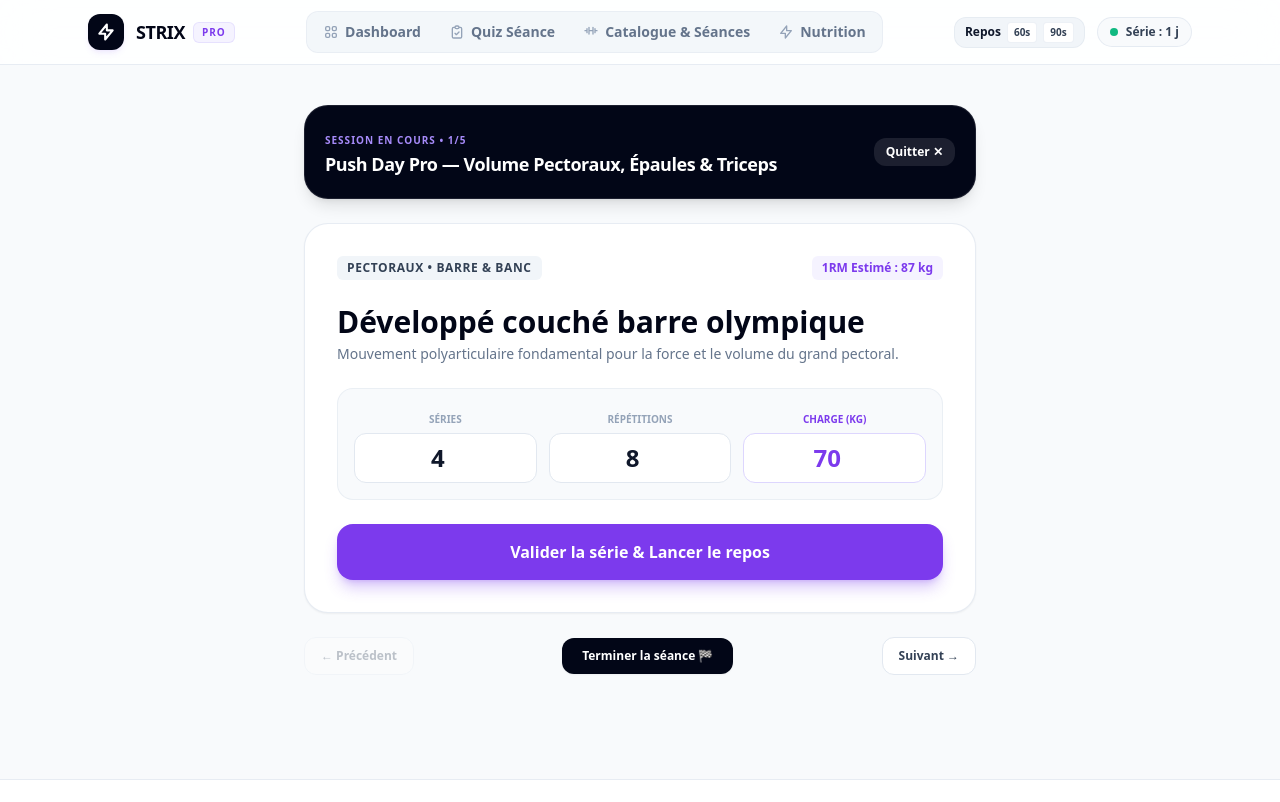
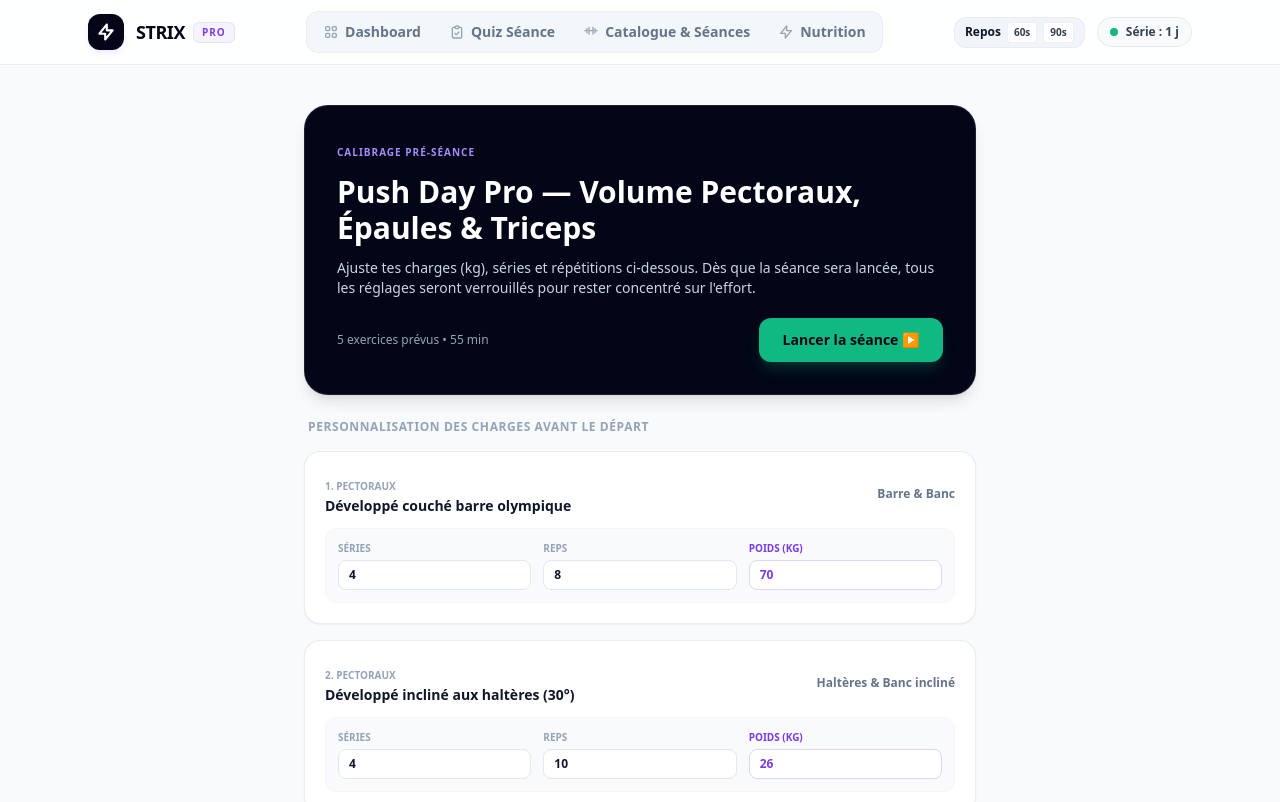
Before and after one commit to louismarembaud035-source/strix, a Next.js app: page /workout in a window 1280 px wide. Shown: the top 802 px of the page. Built offline with nearby package versions, Linux system fonts and the light colour scheme.

Commit message:
Update page.tsx

```diff
--- a/app/workout/page.tsx
+++ b/app/workout/page.tsx
@@ -14,13 +14,6 @@ interface CustomPerf {
   sets: number;
   reps: number;
   weight: number;
-}
-
-interface PersonalRecord {
-  weight: number;
-  reps: number;
-  oneRepMax: number;
-  date: string;
 }
 
 function calculate1RM(weight: number, reps: number): number {
@@ -45,7 +38,7 @@ function playBeepSound() {
     osc.start();
     osc.stop(ctx.currentTime + 0.35);
   } catch {
-    // Navigateurs sans Web Audio support
+    // Ignore les environnements sans support Web Audio
   }
 }
 
@@ -61,12 +54,16 @@ function WorkoutPlayerContent() {
   const sessionId = searchParams.get('session');
 
   const [session, setSession] = useState<WorkoutSession | null>(null);
+  const [perfs, setPerfs] = useState<Record<number, CustomPerf>>({});
+
+  // Contrôle du cycle de séance
+  const [isSessionStarted, setIsSessionStarted] = useState<boolean>(false);
+  const [isSessionFinished, setIsSessionFinished] = useState<boolean>(false);
   const [currentIndex, setCurrentIndex] = useState<number>(0);
-  const [completedIds, setCompletedIds] = useState<number[]>([]);
-  const [perfs, setPerfs] = useState<Record<number, CustomPerf>>({});
-  const [records, setRecords] = useState<Record<number, PersonalRecord>>({});
+  const [currentSet, setCurrentSet] = useState<number>(1);
+  const [completedExercisesCount, setCompletedExercisesCount] = useState<number>(0);
 
-  // Chronomètre de repos
+  // Chronomètre de repos automatique
   const [restSeconds, setRestSeconds] = useState<number>(0);
   const [restRunning, setRestRunning] = useState<boolean>(false);
 
@@ -79,24 +76,6 @@ function WorkoutPlayerContent() {
     if (savedPerfs) {
       try {
         setPerfs(JSON.parse(savedPerfs));
-      } catch (e) {
-        console.error(e);
-      }
-    }
-
-    const savedRecords = localStorage.getItem('strix_personal_records');
-    if (savedRecords) {
-      try {
-        setRecords(JSON.parse(savedRecords));
-      } catch (e) {
-        console.error(e);
-      }
-    }
-
-    const savedCompleted = localStorage.getItem('strix_completed_exercises');
-    if (savedCompleted) {
-      try {
-        setCompletedIds(JSON.parse(savedCompleted));
       } catch (e) {
         console.error(e);
       }
@@ -121,68 +100,82 @@ function WorkoutPlayerContent() {
   if (!session) {
     return (
       <div className="py-20 text-center space-y-4">
-        <p className="text-slate-400">Chargement de la session d'entraînement...</p>
+        <p className="text-slate-400">Chargement de la séance...</p>
         <Link href="/exercises" className="text-violet-600 font-bold text-sm">
-          ← Retourner au catalogue
+          ← Retour au catalogue
         </Link>
       </div>
     );
   }
 
-  const currentEx: ExerciseItem = session.exercises[currentIndex];
-  const perf: CustomPerf = perfs[currentEx.id] || {
-    sets: currentEx.defaultSets,
-    reps: currentEx.defaultReps,
-    weight: currentEx.defaultWeight,
+  const getExercisePerf = (ex: ExerciseItem): CustomPerf => {
+    return (
+      perfs[ex.id] || {
+        sets: ex.defaultSets,
+        reps: ex.defaultReps,
+        weight: ex.defaultWeight,
+      }
+    );
   };
 
-  const est1RM = calculate1RM(perf.weight, perf.reps);
-  const pr = records[currentEx.id];
-  const isDone = completedIds.includes(currentEx.id);
-
-  const updatePerf = (field: keyof CustomPerf, val: number) => {
+  // Modification autorisée UNIQUEMENT avant le démarrage
+  const handleUpdateWeightBeforeStart = (exId: number, field: keyof CustomPerf, value: number) => {
+    if (isSessionStarted) return;
+    const base = perfs[exId] || {
+      sets: session.exercises.find((e) => e.id === exId)?.defaultSets || 4,
+      reps: session.exercises.find((e) => e.id === exId)?.defaultReps || 10,
+      weight: session.exercises.find((e) => e.id === exId)?.defaultWeight || 20,
+    };
     const updated = {
       ...perfs,
-      [currentEx.id]: { ...perf, [field]: Math.max(0, val) },
+      [exId]: { ...base, [field]: Math.max(0, value) },
     };
     setPerfs(updated);
     localStorage.setItem('strix_exercise_perfs', JSON.stringify(updated));
+  };
 
-    const newWeight = field === 'weight' ? val : perf.weight;
-    const newReps = field === 'reps' ? val : perf.reps;
-    const calculated = calculate1RM(newWeight, newReps);
+  // Démarrage et verrouillage définitif
+  const handleStartWorkout = () => {
+    setIsSessionStarted(true);
+    setCurrentIndex(0);
+    setCurrentSet(1);
+    setCompletedExercisesCount(0);
+  };
 
-    if (calculated > 0 && (!pr || calculated > pr.oneRepMax)) {
-      const newPR: PersonalRecord = {
-        weight: newWeight,
-        reps: newReps,
-        oneRepMax: calculated,
-        date: new Date().toLocaleDateString('fr-FR'),
-      };
-      const updatedRecords = { ...records, [currentEx.id]: newPR };
-      setRecords(updatedRecords);
-      localStorage.setItem('strix_personal_records', JSON.stringify(updatedRecords));
+  const currentExercise = session.exercises[currentIndex];
+  const currentPerf = getExercisePerf(currentExercise);
+  const totalSetsForCurrent = currentPerf.sets;
+  const est1RM = calculate1RM(currentPerf.weight, currentPerf.reps);
+
+  // Validation d'une série pendant la séance
+  const handleValidateSet = () => {
+    triggerHaptic();
+
+    if (currentSet < totalSetsForCurrent) {
+      // Série intermédiaire : passage à la série suivante + repos
+      setCurrentSet((prev) => prev + 1);
+      setRestSeconds(90);
+      setRestRunning(true);
+    } else {
+      // Toutes les séries de l'exercice sont finies : passage AUTOMATIQUE à l'exercice d'après
+      playBeepSound();
+      setCompletedExercisesCount((prev) => prev + 1);
+
+      if (currentIndex < session.exercises.length - 1) {
+        setCurrentIndex((prev) => prev + 1);
+        setCurrentSet(1);
+        setRestSeconds(90);
+        setRestRunning(true);
+      } else {
+        // Dernier exercice validé : clôture automatique
+        handleFinishAndSave();
+      }
     }
   };
 
-  const toggleValidate = () => {
-    let updated: number[];
-    if (isDone) {
-      updated = completedIds.filter((id) => id !== currentEx.id);
-    } else {
-      updated = [...completedIds, currentEx.id];
-      setRestSeconds(90);
-      setRestRunning(true);
-      triggerHaptic();
-    }
-    setCompletedIds(updated);
-    localStorage.setItem('strix_completed_exercises', JSON.stringify(updated));
-    window.dispatchEvent(new Event('strix-update'));
-  };
-
-  const finishWorkout = () => {
+  const handleFinishAndSave = () => {
     const totalVolume = session.exercises.reduce((acc, ex) => {
-      const p = perfs[ex.id] || { sets: ex.defaultSets, reps: ex.defaultReps, weight: ex.defaultWeight };
+      const p = getExercisePerf(ex);
       return acc + p.sets * p.reps * (p.weight > 0 ? p.weight : 20);
     }, 0);
 
@@ -194,7 +187,7 @@ function WorkoutPlayerContent() {
         hour: '2-digit',
         minute: '2-digit',
       }),
-      exercisesCount: completedIds.length,
+      exercisesCount: session.exercises.length,
       totalKcal: session.totalKcal,
       totalVolumeKg: totalVolume,
     };
@@ -203,9 +196,8 @@ function WorkoutPlayerContent() {
     const history = savedHistory ? JSON.parse(savedHistory) : [];
     localStorage.setItem('strix_workout_history', JSON.stringify([log, ...history]));
 
-    localStorage.setItem('strix_completed_exercises', JSON.stringify([]));
     window.dispatchEvent(new Event('strix-update'));
-    router.push('/');
+    setIsSessionFinished(true);
   };
 
   const formatTimer = (sec: number) => {
@@ -214,142 +206,252 @@ function WorkoutPlayerContent() {
     return `${m}:${s < 10 ? '0' : ''}${s}`;
   };
 
+  // Écran de fin de séance
+  if (isSessionFinished) {
+    return (
+      <div className="max-w-md mx-auto py-12 text-center space-y-6 bg-white p-8 rounded-3xl border border-slate-200/80 shadow-sm">
+        <div className="w-16 h-16 bg-emerald-100 text-emerald-600 rounded-3xl flex items-center justify-center text-3xl font-black mx-auto">
+          ✓
+        </div>
+        <div className="space-y-2">
+          <h1 className="text-2xl font-black text-slate-950">Séance Terminée !</h1>
+          <p className="text-xs text-slate-500">
+            Toutes les répétitions et séries ont été validées avec succès. Ton volume a été enregistré dans ton historique.
+          </p>
+        </div>
+        <div className="p-4 rounded-2xl bg-slate-50 border border-slate-100 flex justify-around text-xs font-bold text-slate-700">
+          <div>
+            <p className="text-slate-400 uppercase text-[10px]">Exercices</p>
+            <p className="text-lg font-black text-slate-900">{session.exercises.length}</p>
+          </div>
+          <div>
+            <p className="text-slate-400 uppercase text-[10px]">Dépense</p>
+            <p className="text-lg font-black text-violet-600">{session.totalKcal} kcal</p>
+          </div>
+        </div>
+        <button
+          onClick={() => router.push('/')}
+          className="w-full py-3.5 bg-slate-950 hover:bg-violet-600 text-white font-bold text-xs rounded-xl transition cursor-pointer"
+        >
+          Retour au Tableau de Bord
+        </button>
+      </div>
+    );
+  }
+
   return (
     <div className="max-w-2xl mx-auto space-y-6 py-2">
 
-      {/* Barre supérieure du Player */}
+      {/* PHASE 1 : AVANT DE LANCER (MODIFICATIONS AUTORISÉES) */}
+      {!isSessionStarted ? (
+        <div className="space-y-6">
+          <div className="bg-slate-950 text-white p-6 sm:p-8 rounded-3xl shadow-lg space-y-3 border border-white/10">
+            <span className="text-[10px] font-bold uppercase tracking-widest text-violet-400">
+              Calibrage Pré-Séance
+            </span>
+            <h1 className="text-2xl sm:text-3xl font-black">{session.title}</h1>
+            <p className="text-xs sm:text-sm text-slate-300">
+              Ajuste tes charges (kg), séries et répétitions ci-dessous. Dès que la séance sera lancée, tous les réglages seront verrouillés pour rester concentré sur l'effort.
+            </p>
+            <div className="pt-2 flex items-center justify-between">
+              <span className="text-xs text-slate-400">
+                {session.exercises.length} exercices prévus • {session.duration} min
+              </span>
+              <button
+                onClick={handleStartWorkout}
+                className="bg-emerald-500 hover:bg-emerald-400 text-slate-950 font-black px-6 py-3 rounded-xl text-xs sm:text-sm transition cursor-pointer shadow-lg shadow-emerald-500/20"
+              >
+                Lancer la séance ▶
+              </button>
+            </div>
+          </div>
+
+          <div className="space-y-4">
+            <h2 className="text-xs font-bold uppercase tracking-wider text-slate-400 px-1">
+              Personnalisation des charges avant le départ
+            </h2>
+            {session.exercises.map((ex, idx) => {
+              const p = getExercisePerf(ex);
+              return (
+                <div
+                  key={ex.id}
+                  className="bg-white p-5 rounded-2xl border border-slate-200/80 shadow-sm space-y-3"
+                >
+                  <div className="flex justify-between items-center">
+                    <div>
+                      <span className="text-[10px] font-bold uppercase text-slate-400">
+                        {idx + 1}. {ex.muscle}
+                      </span>
+                      <h3 className="font-bold text-slate-900 text-sm">{ex.name}</h3>
+                    </div>
+                    <span className="text-xs font-semibold text-slate-500">{ex.equipment}</span>
+                  </div>
+
+                  <div className="grid grid-cols-3 gap-3 bg-slate-50 p-3 rounded-xl border border-slate-100">
+                    <div>
+                      <label className="block text-[10px] font-bold uppercase text-slate-400">Séries</label>
+                      <input
+                        type="number"
+                        min={1}
+                        max={10}
+                        value={p.sets}
+                        onChange={(e) => handleUpdateWeightBeforeStart(ex.id, 'sets', parseInt(e.target.value, 10) || 1)}
+                        className="w-full mt-1 px-2.5 py-1.5 bg-white border border-slate-200 rounded-lg text-xs font-black text-slate-900"
+                      />
+                    </div>
+                    <div>
+                      <label className="block text-[10px] font-bold uppercase text-slate-400">Reps</label>
+                      <input
+                        type="number"
+                        min={1}
+                        max={100}
+                        value={p.reps}
+                        onChange={(e) => handleUpdateWeightBeforeStart(ex.id, 'reps', parseInt(e.target.value, 10) || 1)}
+                        className="w-full mt-1 px-2.5 py-1.5 bg-white border border-slate-200 rounded-lg text-xs font-black text-slate-900"
+                      />
+                    </div>
+                    <div>
+                      <label className="block text-[10px] font-bold uppercase text-violet-600">Poids (kg)</label>
+                      <input
+                        type="number"
+                        min={0}
+                        max={500}
+                        value={p.weight}
+                        onChange={(e) => handleUpdateWeightBeforeStart(ex.id, 'weight', parseInt(e.target.value, 10) || 0)}
+                        className="w-full mt-1 px-2.5 py-1.5 bg-white border border-violet-200 text-violet-600 rounded-lg text-xs font-black"
+                      />
+                    </div>
+                  </div>
+                </div>
+              );
+            })}
+          </div>
+
+          <button
+            onClick={handleStartWorkout}
+            className="w-full py-4 bg-emerald-500 hover:bg-emerald-400 text-slate-950 font-black text-sm rounded-2xl transition cursor-pointer shadow-lg shadow-emerald-500/20"
+          >
+            Verrouiller & Démarrer l'entraînement ▶
+          </button>
+        </div>
+      ) : (
+        /* PHASE 2 : SÉANCE EN COURS (TOUT EST VERROUILLÉ & PASSAGE AUTOMATIQUE) */
+        <div className="space-y-6">
+
+          {/* Barre d'état en direct */}
           <div className="bg-slate-950 text-white p-5 rounded-3xl flex items-center justify-between border border-white/10 shadow-lg">
             <div>
-          <span className="text-[10px] font-bold uppercase tracking-widest text-violet-400">
-            Session en cours • {currentIndex + 1}/{session.exercises.length}
+              <div className="flex items-center gap-2">
+                <span className="w-2 h-2 rounded-full bg-emerald-400 animate-pulse" />
+                <span className="text-[10px] font-bold uppercase tracking-widest text-emerald-400">
+                  Séance en cours • Paramètres verrouillés
                 </span>
-          <h1 className="text-lg font-black tracking-tight">{session.title}</h1>
               </div>
-        <Link
-          href="/exercises"
-          className="text-xs font-semibold px-3 py-1.5 rounded-xl bg-white/10 hover:bg-white/20 transition"
-        >
-          Quitter ✕
-        </Link>
+              <h1 className="text-base sm:text-lg font-black tracking-tight mt-0.5">{session.title}</h1>
+            </div>
+            <span className="text-xs font-bold px-3 py-1.5 rounded-xl bg-white/10 text-white">
+              Exo {currentIndex + 1} / {session.exercises.length}
+            </span>
           </div>
 
-      {/* Chronomètre de repos flottant / intégré */}
-      {restSeconds > 0 && (
+          {/* Chronomètre de repos actif */}
+          {restRunning && restSeconds > 0 && (
             <div className="bg-gradient-to-r from-violet-600 to-indigo-600 text-white p-4 rounded-2xl flex items-center justify-between shadow-md">
               <div className="flex items-center gap-3">
                 <span className="text-2xl font-black">{formatTimer(restSeconds)}</span>
                 <span className="text-xs font-medium text-violet-100">Récupération active</span>
               </div>
-          <div className="flex items-center gap-2">
-            <button
-              onClick={() => setRestSeconds((prev) => prev + 30)}
-              className="text-xs font-bold px-2.5 py-1 bg-white/20 hover:bg-white/30 rounded-lg transition"
-            >
-              +30s
-            </button>
               <button
                 onClick={() => {
                   setRestRunning(false);
                   setRestSeconds(0);
                 }}
-              className="text-xs font-bold px-2.5 py-1 bg-black/20 hover:bg-black/30 rounded-lg transition"
+                className="text-xs font-bold px-3 py-1.5 bg-black/20 hover:bg-black/30 rounded-lg transition cursor-pointer"
               >
-              Passer
+                Passer le repos
+              </button>
+            </div>
+          )}
+
+          {/* Carte de l'exercice actif — STRICTEMENT EN LECTURE SEULE */}
+          <div className="bg-white p-6 sm:p-8 rounded-3xl border border-slate-200/80 shadow-sm space-y-6">
+            <div className="flex items-center justify-between">
+              <span className="text-xs font-bold uppercase tracking-wider px-2.5 py-1 rounded-md bg-slate-100 text-slate-700">
+                {currentExercise.muscle} • {currentExercise.equipment}
+              </span>
+              <span className="text-xs font-black text-violet-600 bg-violet-50 px-3 py-1 rounded-full">
+                Série {currentSet} sur {totalSetsForCurrent}
+              </span>
+            </div>
+
+            <div className="space-y-1">
+              <h2 className="text-2xl sm:text-3xl font-black text-slate-950">{currentExercise.name}</h2>
+              <p className="text-xs sm:text-sm text-slate-500 leading-relaxed">{currentExercise.desc}</p>
+            </div>
+
+            {/* Badges de valeurs fixes (aucun champ modifiable) */}
+            <div className="grid grid-cols-3 gap-3 bg-slate-50 p-4 rounded-2xl border border-slate-200/60 text-center">
+              <div>
+                <p className="text-[10px] font-bold uppercase text-slate-400">Objectif Séries</p>
+                <p className="text-2xl font-black text-slate-900 mt-0.5">{totalSetsForCurrent}</p>
+              </div>
+              <div>
+                <p className="text-[10px] font-bold uppercase text-slate-400">Répétitions</p>
+                <p className="text-2xl font-black text-slate-900 mt-0.5">{currentPerf.reps}</p>
+              </div>
+              <div>
+                <p className="text-[10px] font-bold uppercase text-violet-600">Charge Fixée</p>
+                <p className="text-2xl font-black text-violet-600 mt-0.5">
+                  {currentPerf.weight > 0 ? `${currentPerf.weight} kg` : 'PDC'}
+                </p>
+              </div>
+            </div>
+
+            {est1RM > 0 && (
+              <div className="text-center text-xs text-slate-400 font-semibold">
+                1RM théorique verrouillé : <strong className="text-slate-700">{est1RM} kg</strong>
+              </div>
+            )}
+
+            {/* Gros bouton d'action pour valider la série et passer automatiquement */}
+            <button
+              onClick={handleValidateSet}
+              className="w-full py-5 rounded-2xl font-black text-base transition cursor-pointer shadow-xl bg-violet-600 hover:bg-violet-500 text-white shadow-violet-600/30 active:scale-95"
+            >
+              {currentSet === totalSetsForCurrent ? (
+                currentIndex === session.exercises.length - 1 ? (
+                  'Valider la dernière série & Terminer la séance 🏁'
+                ) : (
+                  'Valider la série & Passer à l’exercice suivant ➔'
+                )
+              ) : (
+                `Valider la série ${currentSet}/${totalSetsForCurrent} (${currentPerf.reps} reps) ✓`
+              )}
+            </button>
+          </div>
+
+          {/* Indicateur visuel d'avancement des exercices */}
+          <div className="bg-white p-4 rounded-2xl border border-slate-200/80 flex items-center justify-between text-xs text-slate-500 font-bold">
+            <span>Progression séance</span>
+            <span>
+              {completedExercisesCount} / {session.exercises.length} exercices complétés
+            </span>
+          </div>
+
+          <div className="text-center">
+            <button
+              onClick={() => {
+                if (confirm('Veux-tu vraiment abandonner la séance en cours ?')) {
+                  setIsSessionStarted(false);
+                }
+              }}
+              className="text-xs text-rose-500 hover:text-rose-600 font-bold cursor-pointer underline"
+            >
+              Abandonner la séance
             </button>
           </div>
         </div>
       )}
-
-      {/* Carte principale de l'exercice actif */}
-      <div className="bg-white p-6 sm:p-8 rounded-3xl border border-slate-200/80 shadow-sm space-y-6">
-        <div className="flex items-center justify-between">
-          <span className="text-xs font-bold uppercase tracking-wider px-2.5 py-1 rounded-md bg-slate-100 text-slate-700">
-            {currentEx.muscle} • {currentEx.equipment}
-          </span>
-          {est1RM > 0 && (
-            <span className="text-xs font-bold text-violet-600 bg-violet-50 px-2.5 py-1 rounded-md">
-              1RM Estimé : {est1RM} kg
-            </span>
-          )}
-        </div>
-
-        <div className="space-y-1">
-          <h2 className="text-2xl sm:text-3xl font-black text-slate-950">{currentEx.name}</h2>
-          <p className="text-xs sm:text-sm text-slate-500 leading-relaxed">{currentEx.desc}</p>
-        </div>
-
-        {/* Contrôles tactiles haute visibilité */}
-        <div className="grid grid-cols-3 gap-3 bg-slate-50 p-4 rounded-2xl border border-slate-200/60">
-          <div className="text-center space-y-1">
-            <label className="text-[10px] font-bold uppercase text-slate-400">Séries</label>
-            <input
-              type="number"
-              min={1}
-              value={perf.sets}
-              onChange={(e) => updatePerf('sets', parseInt(e.target.value, 10) || 1)}
-              className="w-full text-center text-2xl font-black bg-white border border-slate-200 rounded-xl py-2"
-            />
-          </div>
-          <div className="text-center space-y-1">
-            <label className="text-[10px] font-bold uppercase text-slate-400">Répétitions</label>
-            <input
-              type="number"
-              min={1}
-              value={perf.reps}
-              onChange={(e) => updatePerf('reps', parseInt(e.target.value, 10) || 1)}
-              className="w-full text-center text-2xl font-black bg-white border border-slate-200 rounded-xl py-2"
-            />
-          </div>
-          <div className="text-center space-y-1">
-            <label className="text-[10px] font-bold uppercase text-violet-600">Charge (kg)</label>
-            <input
-              type="number"
-              min={0}
-              value={perf.weight}
-              onChange={(e) => updatePerf('weight', parseInt(e.target.value, 10) || 0)}
-              className="w-full text-center text-2xl font-black bg-white border border-violet-200 text-violet-600 rounded-xl py-2"
-            />
-          </div>
-        </div>
-
-        {/* Bouton de validation de la série */}
-        <button
-          onClick={toggleValidate}
-          className={`w-full py-4 rounded-2xl font-black text-sm sm:text-base transition cursor-pointer shadow-lg ${
-            isDone
-              ? 'bg-emerald-500 hover:bg-emerald-600 text-slate-950 shadow-emerald-500/20'
-              : 'bg-violet-600 hover:bg-violet-700 text-white shadow-violet-600/30'
-          }`}
-        >
-          {isDone ? '✓ Exercice Validé (Clique pour annuler)' : 'Valider la série & Lancer le repos'}
-        </button>
-      </div>
-
-      {/* Navigation entre les exercices et fin de séance */}
-      <div className="flex items-center justify-between gap-3">
-        <button
-          disabled={currentIndex === 0}
-          onClick={() => setCurrentIndex((prev) => Math.max(0, prev - 1))}
-          className="px-4 py-2.5 rounded-xl border border-slate-200 bg-white hover:bg-slate-50 disabled:opacity-30 text-xs font-bold text-slate-700 transition"
-        >
-          ← Précédent
-        </button>
-
-        <button
-          onClick={finishWorkout}
-          className="px-5 py-2.5 rounded-xl bg-slate-950 hover:bg-violet-600 text-white text-xs font-bold transition shadow-sm"
-        >
-          Terminer la séance 🏁
-        </button>
-
-        <button
-          disabled={currentIndex === session.exercises.length - 1}
-          onClick={() => setCurrentIndex((prev) => Math.min(session.exercises.length - 1, prev + 1))}
-          className="px-4 py-2.5 rounded-xl border border-slate-200 bg-white hover:bg-slate-50 disabled:opacity-30 text-xs font-bold text-slate-700 transition"
-        >
-          Suivant →
-        </button>
-      </div>
 
     </div>
   );
```
Lines whose indentation alone changed are shown as unchanged.
